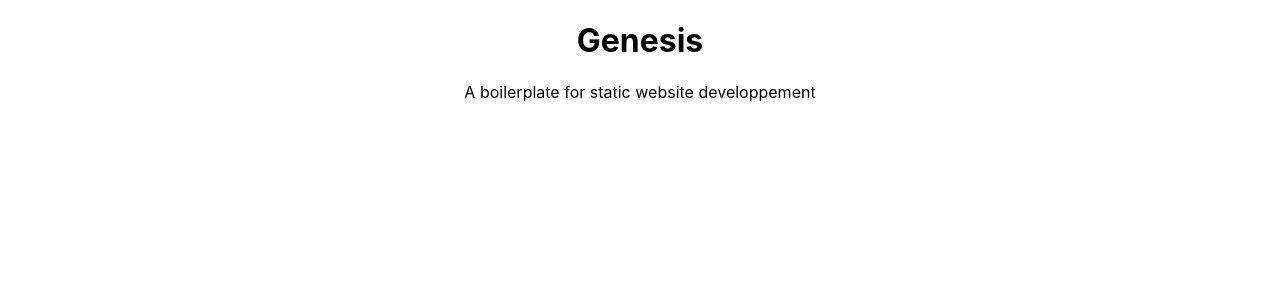
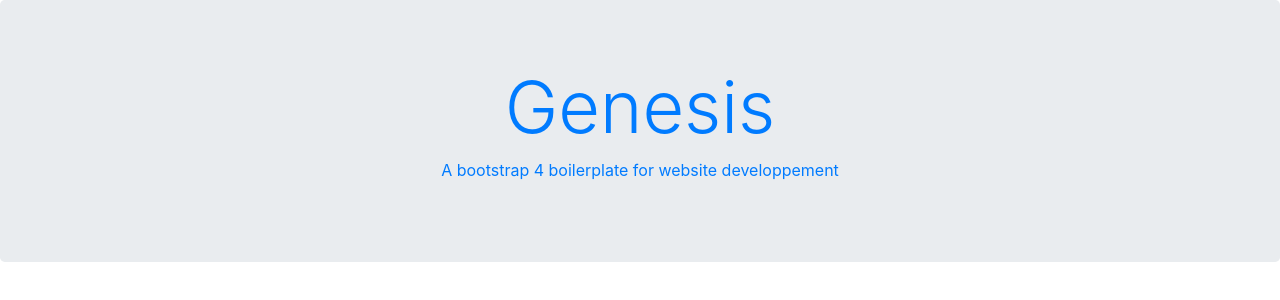
Before and after one commit to hyaovi/genesis, a website: page src/index.html in a window 1280 px wide. Drawn offline with nearby package versions, Linux system fonts and the light colour scheme.

Commit message:
bug fixes

```diff
--- a/gulpfile.js
+++ b/gulpfile.js
@@ -27,7 +27,7 @@ gulp.task('sass', ()=>{
     gulp.src(path.src.scss)
     .pipe(sass())
     .pipe(autoprefixer({
-        browsers:['since 2015'],
+        browsers:['last 20 versions'],
         cascade: false,
     }))
     .pipe(gulp.dest(path.src.css))
--- a/src/index.html
+++ b/src/index.html
@@ -4,14 +4,18 @@
     <meta charset="UTF-8">
     <meta name="viewport" content="width=device-width, initial-scale=1.0">
     <meta http-equiv="X-UA-Compatible" content="ie=edge">
+    <link rel="stylesheet" href="./css/bootstrap.css">
     <link rel="stylesheet" href="./css/style.css">
     <title>Genesis</title>
 </head>
 <body>
-    <div class="container text-center">
-        <h1>Genesis</h1>
-        <p>A boilerplate for static website developpement</p>
+    <div class="jumbotron text-primary text-center">
+        <h1 class="display-3">Genesis</h1>
+        <p>A bootstrap 4 boilerplate for website developpement</p>
     </div>
-<script src="./js/main.js"></script>
+    <script src="./js/jquery.js"></script>
+    <script src="./js/popper.js"></script>
+    <script src="./js/bootstrap.js"></script>
+    <script src="./js/main.js"></script>
 </body>
 </html>
--- a/src/scss/style.scss
+++ b/src/scss/style.scss
@@ -5,10 +5,3 @@ html, body{
     padding: 0;
     margin: 0;
 }
-.container{
-    width: 80%;
-    margin:0 auto;
-}
-.text-center{
-    text-align: center;
-}
```
